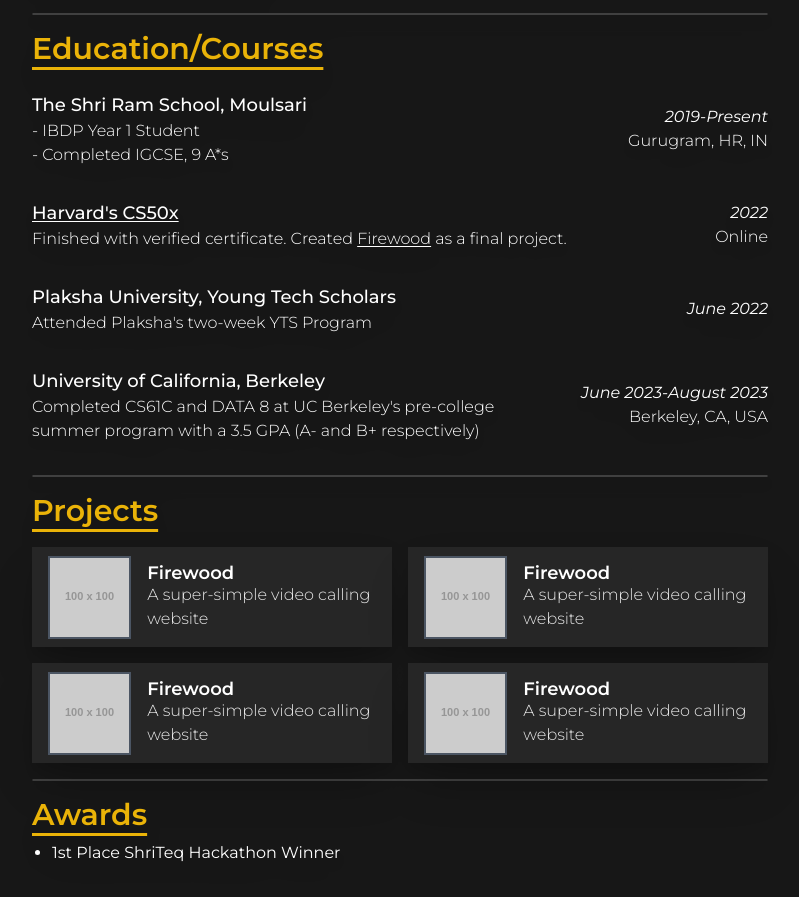
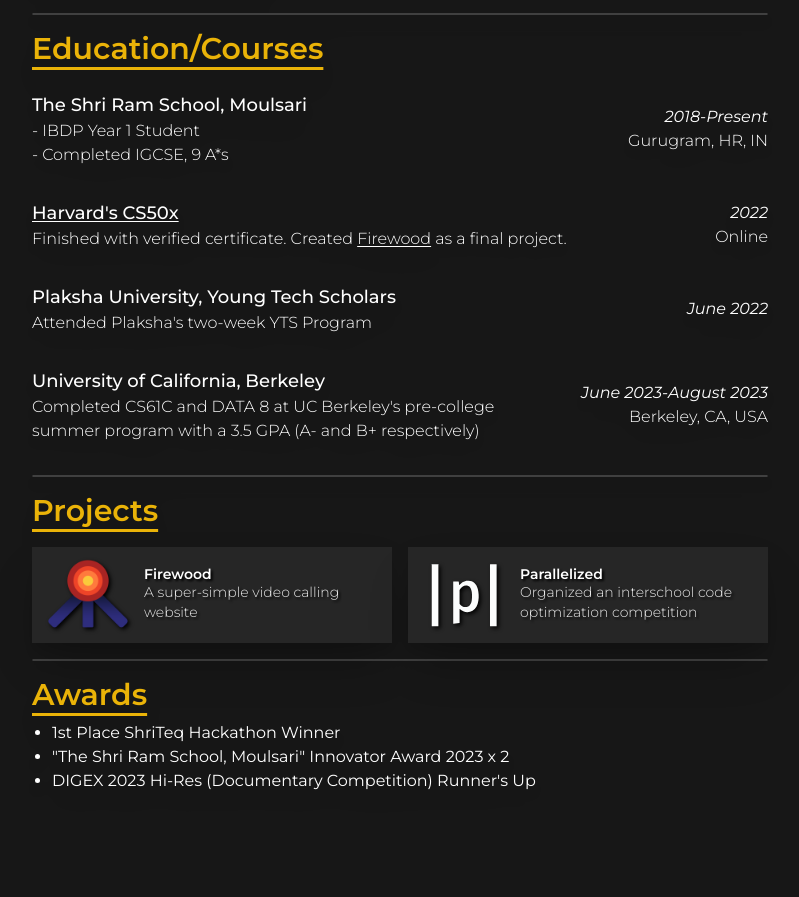
Before and after one commit to notskamr/portfolio, an Astro site: page / in a window 1280 px wide. Shown: the part 351-1248 px from the top of the page, without its empty margins (240-1039 px from the left). After the commit the page ends 1176 px from the top, so only its background shows below. Built offline with nearby package versions, Linux system fonts and the light colour scheme; Astro itself is replaced by a stand-in of ours; placeholder pictures from the web are drawn by us.

Commit message:
portfolio changes

```diff
--- a/src/components/ProjectElement.astro
+++ b/src/components/ProjectElement.astro
@@ -2,28 +2,49 @@
 interface Props {
   name: string;
   subline: string;
+  href: string;
   imgURL: string;
+  invertLogoOnHover?: boolean;
+  invertLogoWhenPrint?: boolean;
+  rootDivClass?: string;
 }
-const { name, subline, imgURL } = Astro.props;
+const {
+  name,
+  subline,
+  href,
+  imgURL,
+  invertLogoOnHover = true,
+  invertLogoWhenPrint = false,
+  rootDivClass = "",
+} = Astro.props;
 ---
 
-<a href={imgURL}
+<a href={href} target="_blank" rel="noopener noreferrer"
   ><div
-    class="duration-200 bg-neutral-800 print:bg-transparent shadow-2xl print:shadow-none px-4 hover:invert flex items-center text-xl sm:text-lg h-[100px] print:h-fit print:py-2"
+    class={"duration-200 bg-neutral-800 hover:bg-neutral-200 print:bg-transparent shadow-2xl hover:shadow-white/60 print:shadow-none px-4 py-2 group flex items-center text-xl sm:text-lg print:h-fit " +
+      rootDivClass}
   >
-    <div class="border-2 h-[80%] md:h-fit border-gray-600 overflow-hidden mr-4">
+    <div
+      class={"min-w-[80px] h-[80px] w-[80px] border-gray-600 overflow-hidden mr-4 drop-shadow-[2px_2px_2px_#000F] duration-200 " +
+        (invertLogoOnHover
+          ? " group-hover:child:invert group-hover:drop-shadow-[2px_2px_12px_#0007]"
+          : "") +
+        (invertLogoWhenPrint ? " print:invert" : "")}
+    >
       <img
-        src="https://placehold.co/100x100"
+        src={imgURL}
         alt="Logo"
         width="1"
         height="1"
-        class="h-full w-full object-cover object-center"
+        class="h-full w-full object-cover object-center duration-200"
       />
     </div>
-    <div class="flex flex-col items-start justify-center text-left">
-      <div class="text-base sm:text-lg font-semibold">{name}</div>
+    <div
+      class="flex flex-col items-start justify-center text-left gap-y-[2px] group-hover:invert duration-200 drop-shadow-[2px_2px_1px_#000] group-hover:drop-shadow-none"
+    >
+      <div class="text-sm sm:text-md font-semibold">{name}</div>
       <div
-        class="text-sm sm:text-base font-light relative bottom-[4px] text-white/90 print:text-black/90"
+        class="text-xs sm:text-sm font-light relative bottom-[4px] text-white/90 print:text-black/90"
       >
         {subline}
       </div>
--- a/src/pages/index.astro
+++ b/src/pages/index.astro
@@ -31,6 +31,14 @@
         ><Icon name="ri:github-line" /></a
       >
       <a href="/blog" title="Blog"><Icon name="icomoon-free:blog" /></a>
+      <button
+        class="w-[30px!important]"
+        type="button"
+        title="Print Resume"
+        id="print-resume"
+      >
+        <Icon name="mi:print" />
+      </button>
     </div>
     <hr />
     <p class="print:hidden">
@@ -54,7 +62,8 @@
         <EducationElement
           name="The Shri Ram School, Moulsari"
           subline={`- IBDP Year 1 Student <br> - Completed IGCSE, 9 A*s`}
-          dates="2019-Present"
+          sublineMobile={`- IBDP Year 1 Student <br> - Completed IGCSE, 9 A*s`}
+          dates="2018-Present"
           location="Gurugram, HR, IN"
         />
         <EducationElement
@@ -75,7 +84,7 @@
           dates="June 2023-August 2023"
           location="Berkeley, CA, USA"
           subline="Completed CS61C and DATA 8 at UC Berkeley's pre-college summer program with a 3.5 GPA (A- and B+ respectively)"
-          sublineMobile="Summer program: CS61C, DATA8; 3.5GPA"
+          sublineMobile="Summer program: CS61C (A-), DATA8 (B+); 3.5GPA"
         />
       </div>
     </section>
@@ -93,22 +102,18 @@
         <ProjectElement
           name="Firewood"
           subline="A super-simple video calling website"
-          imgURL="https://firewood.vsahni.me/"
+          href="https://firewood.vsahni.me/"
+          imgURL="/assets/fw-logo.png"
+          invertLogoOnHover={false}
+          rootDivClass="hover:bg-amber-500 hover:shadow-amber-700"
         />
         <ProjectElement
-          name="Firewood"
-          subline="A super-simple video calling website"
-          imgURL="https://firewood.vsahni.me/"
-        />
-        <ProjectElement
-          name="Firewood"
-          subline="A super-simple video calling website"
-          imgURL="https://firewood.vsahni.me/"
-        />
-        <ProjectElement
-          name="Firewood"
-          subline="A super-simple video calling website"
-          imgURL="https://firewood.vsahni.me/"
+          name="Parallelized"
+          subline="Organized an interschool code optimization competition"
+          href="https://parallelized.in"
+          imgURL="/assets/parallelized-small.svg"
+          invertLogoOnHover={true}
+          invertLogoWhenPrint={true}
         />
       </div>
     </section>
@@ -121,9 +126,16 @@
       </h2>
       <ol class="list-disc pl-5">
         <li>1st Place ShriTeq Hackathon Winner</li>
+        <li>"The Shri Ram School, Moulsari" Innovator Award 2023 x 2</li>
+        <li>DIGEX 2023 Hi-Res (Documentary Competition) Runner's Up</li>
       </ol>
     </section>
   </main>
+  <script>
+    document.getElementById("print-resume").addEventListener("click", () => {
+      window.print();
+    });
+  </script>
 </Layout>
 
 <style>
```
Also changed, not shown: public/assets/fw-logo.png (added), public/assets/parallelized-small.png (added), public/assets/parallelized-small.svg (added).
